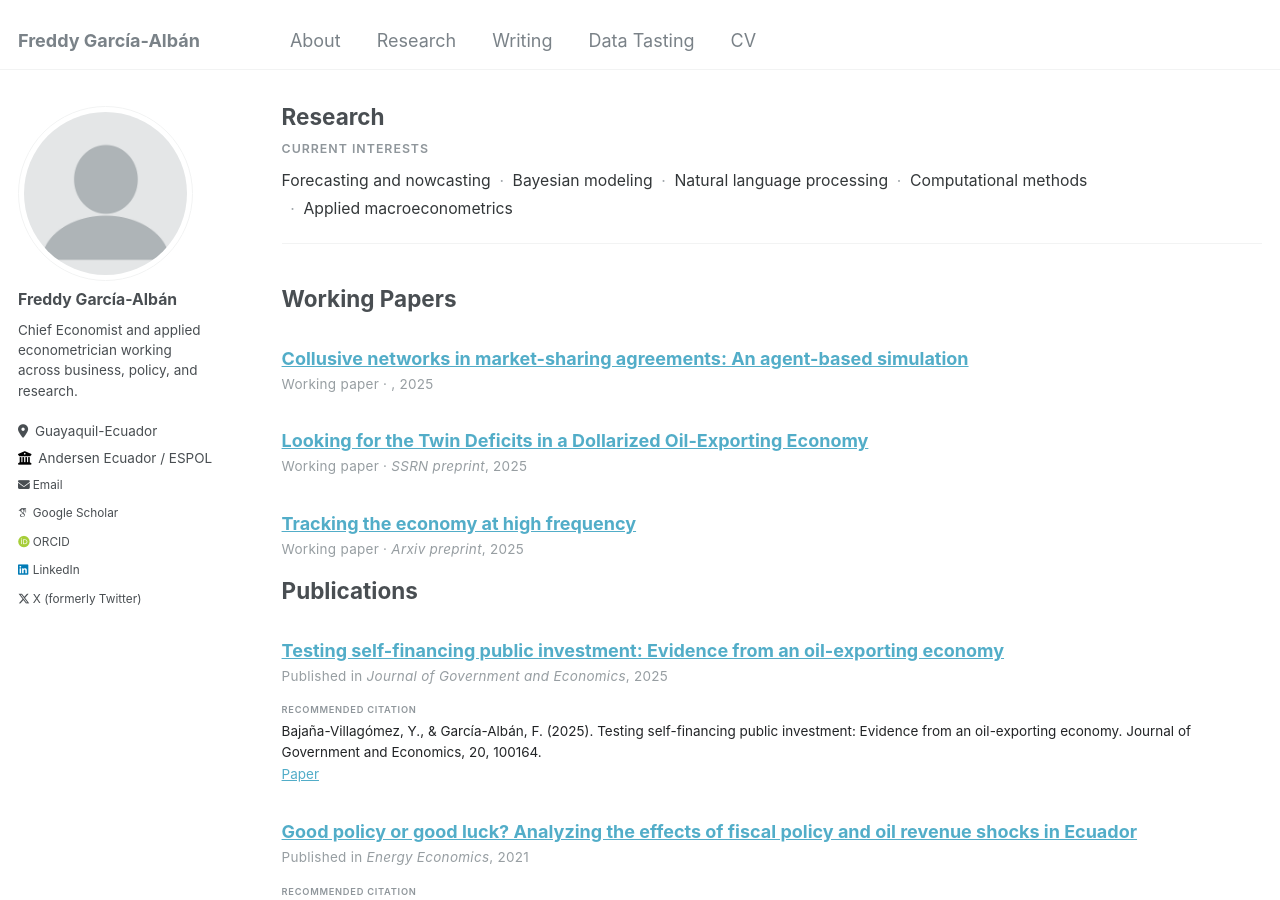
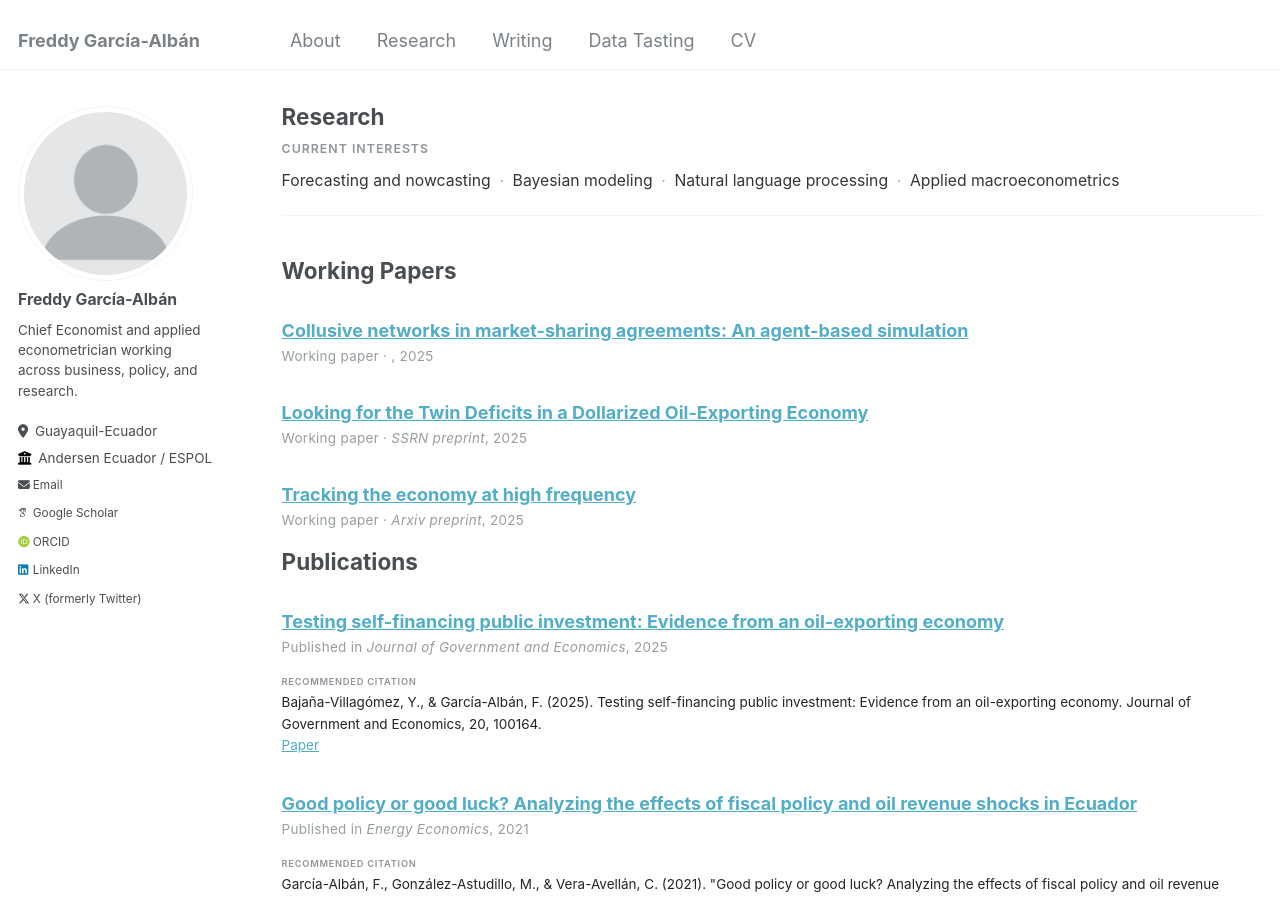
Before and after one commit to EnexFG/EnexFG.github.io, a Jekyll site: the page built from _pages/research.md, in a window 1280 px wide and 900 px high. Built offline with Jekyll 4.4.1, drawn with Linux system fonts in a browser that asks for light colours; some web fonts are replaced.

Commit message:
Update research.md

```diff
--- a/_pages/research.md
+++ b/_pages/research.md
@@ -16,7 +16,6 @@ author_profile: true
     <li>Forecasting and nowcasting</li>
     <li>Bayesian modeling</li>
     <li>Natural language processing</li>
-    <li>Computational methods</li>
     <li>Applied macroeconometrics</li>
   </ul>
 </div>
```
